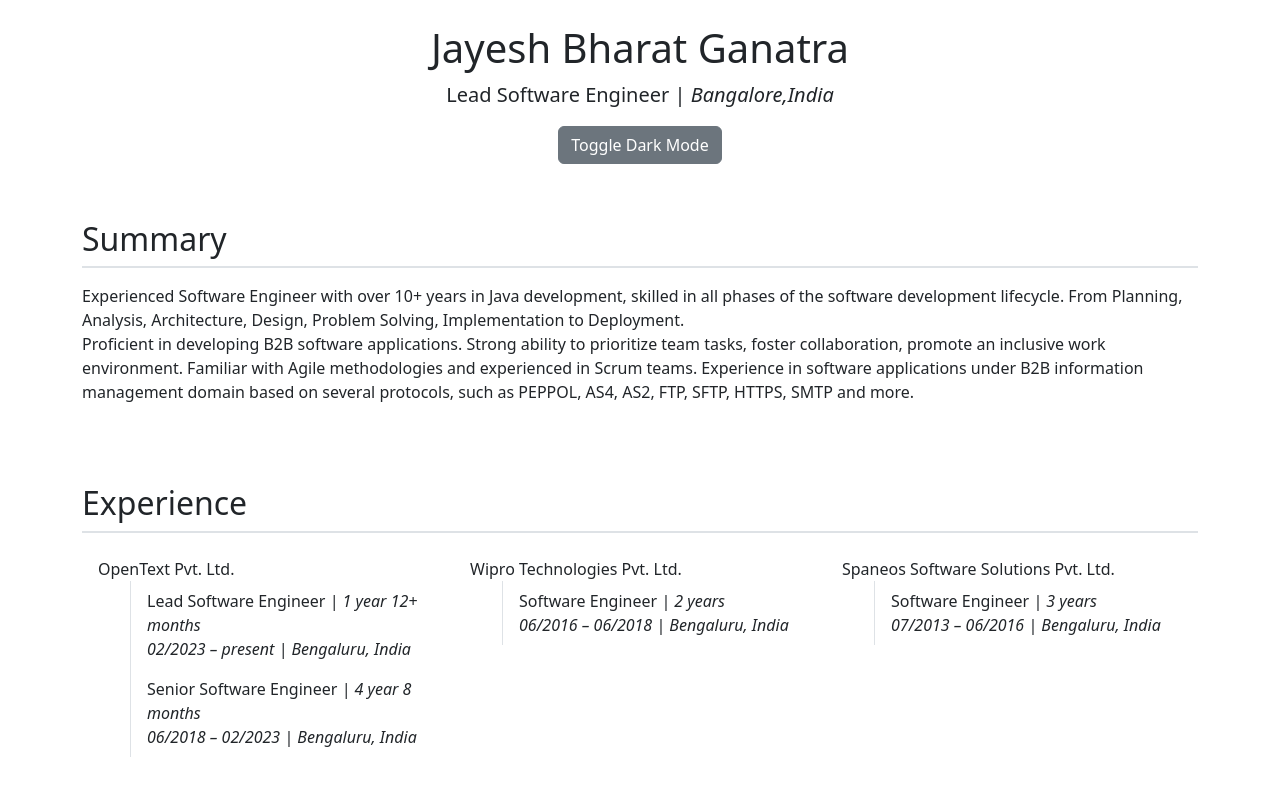
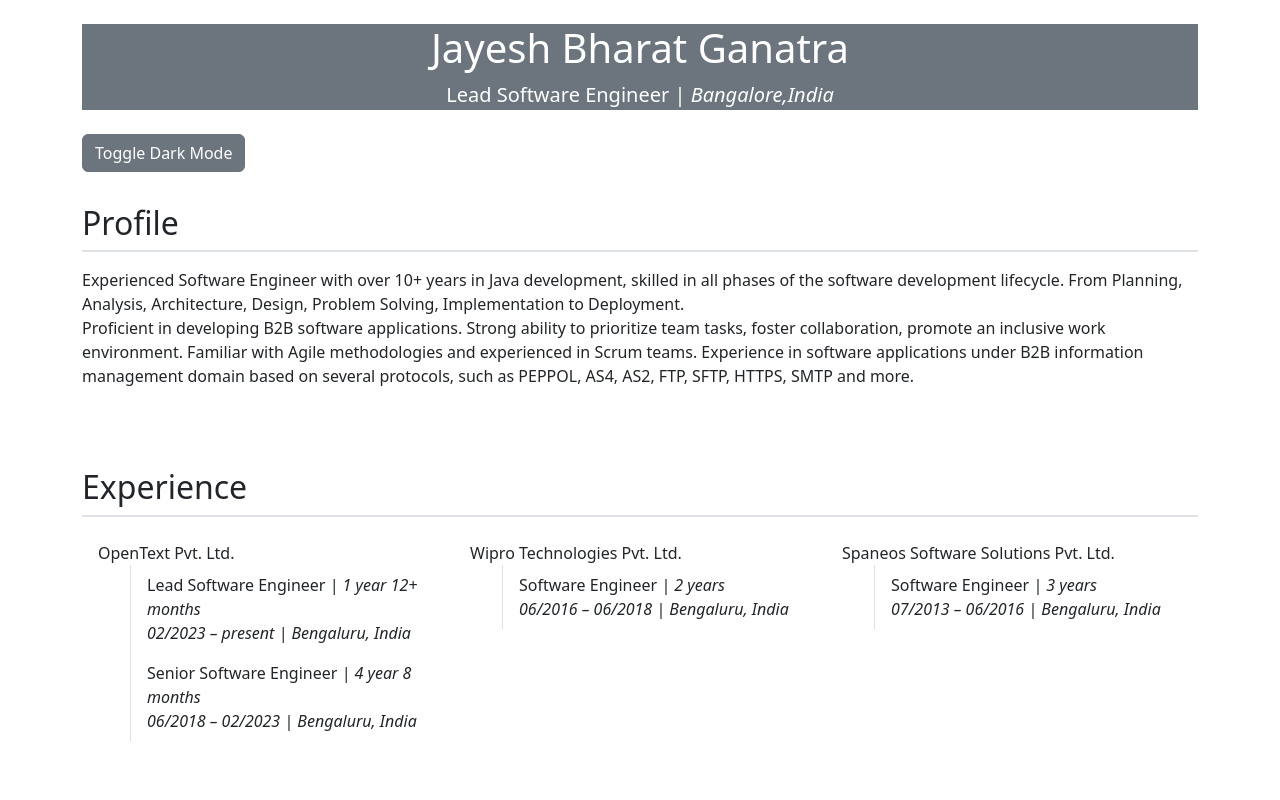
Before and after one commit to jayeshsyif/resume, a plain HTML site: page index.html in a window 1280 px wide. Shown: the top 800 px of the page. Drawn offline with nearby package versions, Linux system fonts and the light colour scheme.

Commit message:
Update index.html

```diff
--- a/index.html
+++ b/index.html
@@ -27,13 +27,13 @@
 </head>
 				<body>
 					<div class="container">
-						<header class="text-center my-4">
+						<header class="text-center my-4 bg-secondary text-white">
 							<h1>Jayesh Bharat Ganatra</h1>
 							<p class="lead">Lead Software Engineer | <span class="fw-light  mb-0 fst-italic">Bangalore,India</span></p>
-							<button class="btn btn-secondary theme-toggle">Toggle Dark Mode</button>
 						</header>
+						<button class="btn btn-secondary theme-toggle">Toggle Dark Mode</button>
 						<section class="resume-section">
-							<h2 class="section-title">Summary</h2>
+							<h2 class="section-title">Profile</h2>
 							<p>Experienced Software Engineer with over 10+ years in Java development, skilled in all phases of the software development lifecycle. From Planning, Analysis, Architecture, Design, Problem Solving, Implementation to Deployment.
 	  <br>Proficient in developing B2B software applications. Strong ability to prioritize team tasks, foster collaboration, promote an inclusive work environment. Familiar with Agile methodologies and experienced in Scrum teams. Experience in software applications under B2B information management domain based on several protocols, such as PEPPOL, AS4, AS2, FTP, SFTP, HTTPS, SMTP and more.
 	  </p>
```
